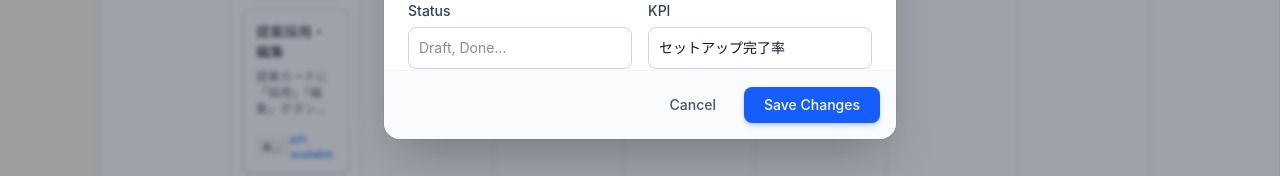
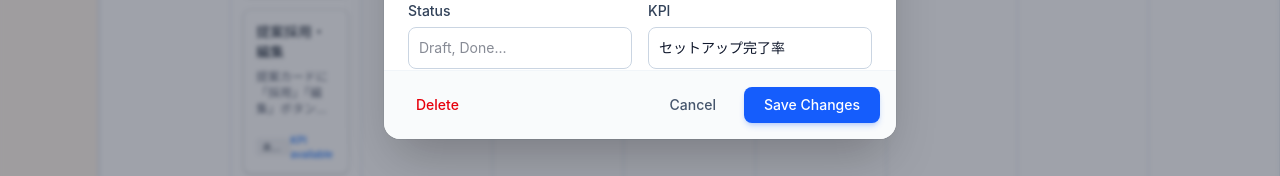
Before and after one commit to mottodora/user-story, a React (Vite) app: page / in a window 1280 px wide. Both pictures are taken after a click on the button 165 px from the left and 217 px from the top of the page. Shown: the part 621-797 px from the top of the page. Built offline with nearby package versions, Linux system fonts and the light colour scheme.

Commit message:
feat: implement add and delete story functionality

```diff
--- a/src/App.tsx
+++ b/src/App.tsx
@@ -23,8 +23,30 @@ function App() {
 
   const handleSaveStory = (updatedStory: Story) => {
     if (!data) return;
-    const newStories = data.stories.map(s => s.id === updatedStory.id ? updatedStory : s);
+
+    // Check if story already exists
+    const exists = data.stories.some(s => s.id === updatedStory.id);
+
+    let newStories;
+    if (exists) {
+      newStories = data.stories.map(s => s.id === updatedStory.id ? updatedStory : s);
+    } else {
+      newStories = [...data.stories, updatedStory];
+    }
+
     setData({ ...data, stories: newStories });
+  };
+
+  const handleAddStory = (release: string, activity: string) => {
+    const newStory: Story = {
+      id: crypto.randomUUID(),
+      title: '',
+      activity,
+      release,
+      body: '',
+      status: 'Draft'
+    };
+    setEditingStory(newStory);
   };
 
   const handleActivityReorder = (newActivities: string[]) => {
@@ -35,6 +57,13 @@ function App() {
   const handleStoryUpdate = (newStories: Story[]) => {
     if (!data) return;
     setData({ ...data, stories: newStories });
+  };
+
+  const handleDeleteStory = (storyId: string) => {
+    if (!data) return;
+    const newStories = data.stories.filter(s => s.id !== storyId);
+    setData({ ...data, stories: newStories });
+    setEditingStory(null);
   };
 
   return (
@@ -66,12 +95,14 @@ function App() {
               onStoryClick={setEditingStory}
               onActivityReorder={handleActivityReorder}
               onStoryUpdate={handleStoryUpdate}
+              onAddStory={handleAddStory}
             />
             <EditStoryModal
               story={editingStory}
               isOpen={!!editingStory}
               onClose={() => setEditingStory(null)}
               onSave={handleSaveStory}
+              onDelete={handleDeleteStory}
               activities={data.activities}
               releases={data.releases}
             />
--- a/src/components/EditStoryModal.tsx
+++ b/src/components/EditStoryModal.tsx
@@ -6,6 +6,7 @@ interface EditStoryModalProps {
     isOpen: boolean;
     onClose: () => void;
     onSave: (updatedStory: Story) => void;
+    onDelete: (storyId: string) => void;
     activities: string[];
     releases: string[];
 }
@@ -15,6 +16,7 @@ export const EditStoryModal: React.FC<EditStoryModalProps> = ({
     isOpen,
     onClose,
     onSave,
+    onDelete,
     activities,
     releases
 }) => {
@@ -43,6 +45,14 @@ export const EditStoryModal: React.FC<EditStoryModalProps> = ({
         }
     };
 
+    const handleDelete = () => {
+        if (formData && onDelete) {
+            if (window.confirm('Are you sure you want to delete this story?')) {
+                onDelete(formData.id);
+            }
+        }
+    };
+
     return (
         <div className="fixed inset-0 z-50 flex items-center justify-center bg-slate-900/40 backdrop-blur-[2px] p-4 animate-in fade-in duration-200">
             <div
@@ -59,6 +69,7 @@ export const EditStoryModal: React.FC<EditStoryModalProps> = ({
                 </div>
 
                 <form onSubmit={handleSubmit} className="p-6 overflow-y-auto flex-1 flex flex-col gap-5">
+                    {/* ... form fields ... */}
                     <div>
                         <label className="block text-sm font-semibold text-slate-700 mb-1.5 leading-snug">
                             Story Title
@@ -152,7 +163,15 @@ export const EditStoryModal: React.FC<EditStoryModalProps> = ({
 
                 </form>
 
-                <div className="p-4 border-t border-slate-100 bg-slate-50/80 flex justify-end gap-3">
+                <div className="p-4 border-t border-slate-100 bg-slate-50/80 flex justify-between gap-3">
+                    <button
+                        type="button"
+                        onClick={handleDelete}
+                        className="px-4 py-2 text-red-600 font-medium hover:bg-red-50 rounded-lg transition-colors text-sm"
+                    >
+                        Delete
+                    </button>
+                    <div className="flex gap-3">
                         <button
                             type="button"
                             onClick={onClose}
@@ -169,5 +188,6 @@ export const EditStoryModal: React.FC<EditStoryModalProps> = ({
                     </div>
                 </div>
             </div>
+        </div>
     );
 };
--- a/src/components/StoryMapBoard.tsx
+++ b/src/components/StoryMapBoard.tsx
@@ -30,13 +30,15 @@ interface StoryMapBoardProps {
     onStoryClick?: (story: Story) => void;
     onActivityReorder?: (newOrder: string[]) => void;
     onStoryUpdate?: (newStories: Story[]) => void;
+    onAddStory?: (release: string, activity: string) => void;
 }
 
 export const StoryMapBoard: React.FC<StoryMapBoardProps> = ({
     data,
     onStoryClick,
     onActivityReorder,
-    onStoryUpdate
+    onStoryUpdate,
+    onAddStory
 }) => {
     const [activeId, setActiveId] = useState<string | null>(null);
     const [activeStory, setActiveStory] = useState<Story | null>(null);
@@ -215,6 +217,7 @@ export const StoryMapBoard: React.FC<StoryMapBoardProps> = ({
                                         activity={activity}
                                         stories={stories}
                                         onStoryClick={onStoryClick}
+                                        onAddStory={onAddStory}
                                     />
                                 );
                             })}
--- a/src/components/StoryMapCell.tsx
+++ b/src/components/StoryMapCell.tsx
@@ -9,9 +9,10 @@ interface StoryMapCellProps {
     activity: string;
     stories: Story[];
     onStoryClick?: (story: Story) => void;
+    onAddStory?: (release: string, activity: string) => void;
 }
 
-export const StoryMapCell: React.FC<StoryMapCellProps> = ({ release, activity, stories, onStoryClick }) => {
+export const StoryMapCell: React.FC<StoryMapCellProps> = ({ release, activity, stories, onStoryClick, onAddStory }) => {
     const cellId = `${release}-${activity}`;
     const { setNodeRef } = useDroppable({
         id: cellId,
@@ -38,7 +39,10 @@ export const StoryMapCell: React.FC<StoryMapCellProps> = ({ release, activity, s
             </SortableContext>
 
             {/* Add Button Placeholder - Visible on Hover */}
-            <button className="mt-auto opacity-0 group-hover/cell:opacity-100 transition-opacity w-full py-2 border-2 border-dashed border-slate-200 rounded-lg text-slate-400 hover:border-blue-300 hover:text-blue-500 hover:bg-blue-50 text-sm font-medium">
+            <button
+                onClick={() => onAddStory?.(release, activity)}
+                className="mt-auto opacity-0 group-hover/cell:opacity-100 transition-opacity w-full py-2 border-2 border-dashed border-slate-200 rounded-lg text-slate-400 hover:border-blue-300 hover:text-blue-500 hover:bg-blue-50 text-sm font-medium"
+            >
                 + Add Story
             </button>
         </div>
```
Lines whose indentation alone changed are shown as unchanged.
